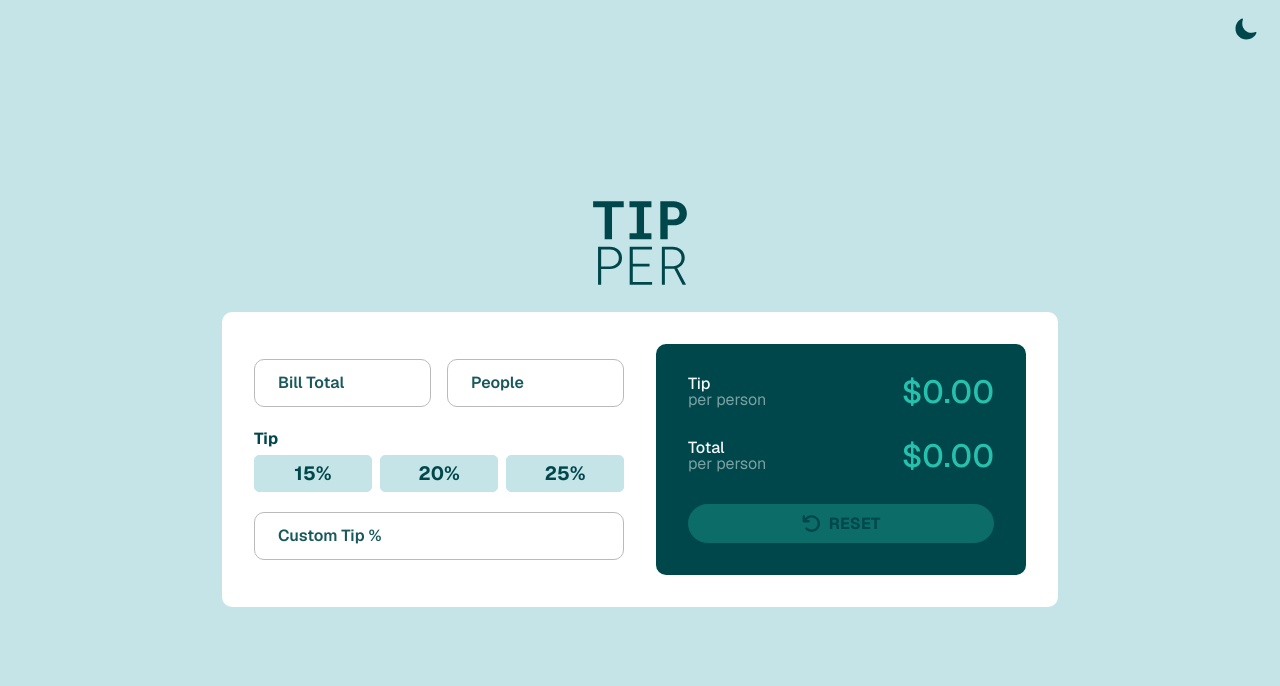
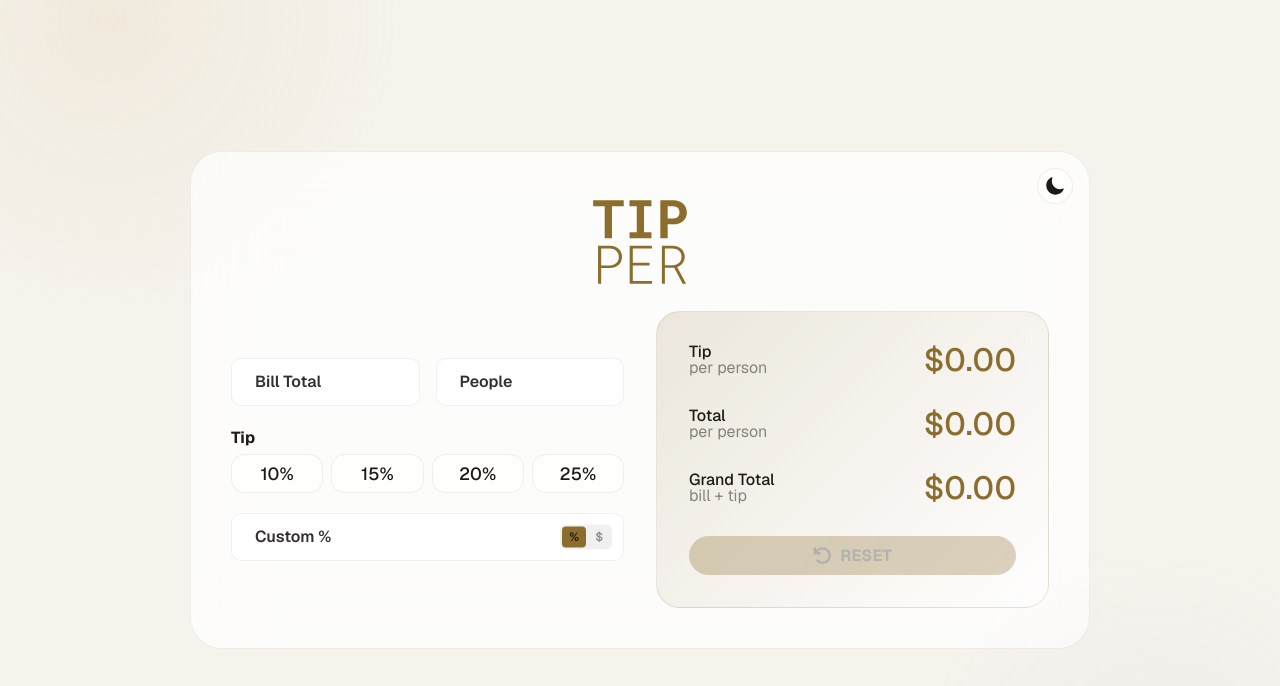
Before and after one commit to AceGK/tip-calculator, a Next.js app: page / in a window 1280 px wide. Shown: the top 686 px of the page. Built offline with nearby package versions, Linux system fonts and the light colour scheme.

Commit message:
styling update +add custom % or $ toggle

```diff
--- a/src/app/page.tsx
+++ b/src/app/page.tsx
@@ -12,16 +12,25 @@ export default function Home() {
   const [people, setPeople] = useState("");
   const [selectedTip, setSelectedTip] = useState("");
   const [customTip, setCustomTip] = useState("");
+  const [customTipMode, setCustomTipMode] = useState<"pct" | "amt">("pct");
   const [tip, setTip] = useState("$0.00");
   const [total, setTotal] = useState("$0.00");
+  const [grandTotal, setGrandTotal] = useState("$0.00");
 
   useEffect(() => {
     const billValue = parseFloat(bill) || 0;
     const peopleValue = parseInt(people) || 1;
-    const tipValue =
-      customTip !== "" ? parseFloat(customTip) : parseFloat(selectedTip) || 0;
-
-    const tipAmount = (billValue * (tipValue / 100)) / peopleValue;
+    let tipAmount: number;
+    if (customTip !== "") {
+      if (customTipMode === "amt") {
+        tipAmount = parseFloat(customTip) / peopleValue;
+      } else {
+        tipAmount = (billValue * (parseFloat(customTip) / 100)) / peopleValue;
+      }
+    } else {
+      const tipPct = parseFloat(selectedTip) || 0;
+      tipAmount = (billValue * (tipPct / 100)) / peopleValue;
+    }
     const totalAmount = billValue / peopleValue + tipAmount;
 
     const formatter = new Intl.NumberFormat("en-US", {
@@ -31,7 +40,8 @@ export default function Home() {
 
     setTip(formatter.format(tipAmount));
     setTotal(formatter.format(totalAmount));
-  }, [bill, people, selectedTip, customTip]);
+    setGrandTotal(formatter.format(totalAmount * peopleValue));
+  }, [bill, people, selectedTip, customTip, customTipMode]);
 
   const reset = () => {
     setBill("");
@@ -40,6 +50,7 @@ export default function Home() {
     setCustomTip("");
     setTip("$0.00");
     setTotal("$0.00");
+    setGrandTotal("$0.00");
   };
 
   const shouldDisableReset =
@@ -64,6 +75,7 @@ export default function Home() {
                 required
                 autoComplete="off"
                 align="right"
+                prefix="$"
               />
 
               <InputField
@@ -83,7 +95,7 @@ export default function Home() {
                 Tip
               </label>
               <div className={styles.buttonsContainer}>
-                {[15, 20, 25].map((val) => {
+                {[10, 15, 20, 25].map((val) => {
                   const isSelected = selectedTip === String(val);
                   return (
                     <label
@@ -117,16 +129,28 @@ export default function Home() {
                 })}
 
                 <div className={styles.customTipInputWrapper}>
+                  <div className={styles.customTipToggle}>
+                    <button
+                      className={`${styles.modeBtn} ${customTipMode === "pct" ? styles.modeBtnActive : ""}`}
+                      onClick={() => setCustomTipMode("pct")}
+                      type="button"
+                    >%</button>
+                    <button
+                      className={`${styles.modeBtn} ${customTipMode === "amt" ? styles.modeBtnActive : ""}`}
+                      onClick={() => setCustomTipMode("amt")}
+                      type="button"
+                    >$</button>
+                  </div>
                   <InputField
                     type="number"
                     name="customTip"
                     value={customTip}
                     onChange={(e) => {
-                      const cleaned = e.target.value.replace(/[^0-9]/g, "");
+                      const cleaned = e.target.value.replace(/[^0-9.]/g, "");
                       setCustomTip(cleaned);
                       setSelectedTip("");
                     }}
-                    placeholderText="Custom Tip %"
+                    placeholderText={customTipMode === "pct" ? "Custom %" : "Custom $"}
                     autoComplete="off"
                     align="right"
                   />
@@ -150,6 +174,13 @@ export default function Home() {
               </div>
               <div>{total}</div>
             </div>
+            <div className={styles.item}>
+              <div>
+                <p>Grand Total</p>
+                <p>bill + tip</p>
+              </div>
+              <div>{grandTotal}</div>
+            </div>
             <div className={styles.resetContainer}>
               <button
                 onClick={reset}
--- a/src/components/input/index.tsx
+++ b/src/components/input/index.tsx
@@ -10,6 +10,7 @@ interface InputFieldProps {
   required?: boolean;
   autoComplete?: string;
   align?: "left" | "right";
+  prefix?: string;
 }
 
 const InputField: FC<InputFieldProps> = ({
@@ -21,9 +22,11 @@ const InputField: FC<InputFieldProps> = ({
   required = false,
   autoComplete = "off",
   align,
+  prefix,
 }) => {
   return (
     <div className={styles.inputContainer}>
+      {prefix && <span className={styles.prefix}>{prefix}</span>}
       <input
         type={type}
         id={name}
@@ -35,7 +38,7 @@ const InputField: FC<InputFieldProps> = ({
         autoComplete={autoComplete}
         className={`${align === "right" ? styles.alignRight : styles.alignLeft} ${
           value ? styles.hasValue : ""
-        }`}
+        } ${prefix ? styles.hasPrefix : ""}`}
         inputMode="decimal"
         pattern="^\d+(\.\d{0,2})?$"
       />
--- a/src/components/input/styles.module.scss
+++ b/src/components/input/styles.module.scss
@@ -7,22 +7,22 @@
 
   label {
     font-weight: 600;
-    color: var(--clr-text-100);
+    color: var(--clr-text);
   }
 
   input,
   select {
     height: 3rem;
     width: 100%;
-    border: 1px solid var(--clr-border-100);
+    border: 1px solid var(--clr-border);
     border-radius: 10px;
-    background-color: var(--bg4);
+    background-color: var(--bg-input);
   }
   input:focus,
   select:focus,
   input[type="date"]:focus-within {
     outline: none;
-    border-color: var(--clr-primary-300);
+    border-color: var(--clr-focus);
   }
   input:focus + .placeholderText .text,
   select:focus + .placeholderText .text,
@@ -34,7 +34,7 @@
   input:-webkit-autofill:focus + .placeholderText .text,
   input.hasValue + .placeholderText .text {
     border-radius:5px;
-    background-color: var(--bg4);
+    background-color: var(--bg-input);
     font-size: 0.8125rem;
     transform: translate(0, -1.70em);
     opacity:1;
@@ -42,8 +42,8 @@
   input:focus + .placeholderText .text,
   select:focus + .placeholderText .text,
   input[type="date"]:focus-within + .placeholderText .text {
-    border-color: var(--clr-primary-300);
-    color: var(--clr-primary-300);
+    border-color: var(--clr-focus);
+    color: var(--clr-focus);
   }
 
   .placeholderText {
@@ -62,7 +62,7 @@
     padding: 0 0.5rem;
     background-color: transparent;
     transform: translate(0);
-    color: var(--clr-text-100);
+    color: var(--clr-text);
     opacity: 0.9;
     transition: transform 0.15s ease-out, font-size 0.15s ease-out,
     background-color 0s, color 0s ease-out;
@@ -89,7 +89,7 @@
   select:-webkit-autofill,
   select:-webkit-autofill:hover,
   select:-webkit-autofill:focus {
-    -webkit-box-shadow: 0 0 0px 1000px var(--clr-text-100) inset !important;
+    -webkit-box-shadow: 0 0 0px 1000px var(--clr-text) inset !important;
   }
 
   input[type="date"]::-webkit-datetime-edit {
@@ -115,3 +115,25 @@
 .alignLeft {
   text-align: left;
 }
+
+.prefix {
+  position: absolute;
+  left: 1rem;
+  top: 50%;
+  transform: translateY(-50%);
+  color: var(--clr-text);
+  opacity: 0;
+  pointer-events: none;
+  font-size: 1rem;
+  z-index: 1;
+  transition: opacity 0.15s ease;
+}
+
+.inputContainer:focus-within .prefix,
+.inputContainer:has(input.hasValue) .prefix {
+  opacity: 0.5;
+}
+
+.hasPrefix {
+  padding-left: 1.75rem !important;
+}
--- a/src/components/themeToggle/styles.module.scss
+++ b/src/components/themeToggle/styles.module.scss
@@ -4,15 +4,30 @@
   right:1rem;
 
   button {
-    border:none;
-    background:transparent;
+    width: 36px;
+    height: 36px;
+    border-radius: 50%;
+    border: 1px solid var(--glass-border);
+    background: var(--bg-surface);
+    display: flex;
+    align-items: center;
+    justify-content: center;
+    cursor: pointer;
+    transition: background 0.25s;
+
     &:hover {
-      cursor: pointer;
+      background: var(--clr-accent-subtle);
     }
+
+    &:focus-visible {
+      outline: 2px solid var(--clr-accent);
+      outline-offset: 2px;
+    }
+
     > svg {
-      color:var(--clr-text-100);
-      width:1.5rem;
-      height:1.5rem;
+      color:var(--clr-text);
+      width:1.25rem;
+      height:1.25rem;
     }
   }
 }
--- a/src/styles/globals.scss
+++ b/src/styles/globals.scss
@@ -1,8 +1,37 @@
 @import "./mixins";
 
 body {
-  background: var(--bg3);
+  background: var(--bg-page);
+  color: var(--clr-text);
   margin: 0;
+  min-height: 100vh;
+  overflow-x: hidden;
+
+  // Ambient glow — top left
+  &::before {
+    content: '';
+    position: fixed;
+    top: -35%;
+    left: -15%;
+    width: 600px;
+    height: 600px;
+    background: radial-gradient(circle, var(--glow-warm) 0%, transparent 70%);
+    pointer-events: none;
+    z-index: 0;
+  }
+
+  // Ambient glow — bottom right
+  &::after {
+    content: '';
+    position: fixed;
+    bottom: -30%;
+    right: -10%;
+    width: 500px;
+    height: 500px;
+    background: radial-gradient(circle, var(--glow-cool) 0%, transparent 70%);
+    pointer-events: none;
+    z-index: 0;
+  }
 }
 
 * {
--- a/src/styles/page.module.scss
+++ b/src/styles/page.module.scss
@@ -4,7 +4,7 @@
   text-align: center;
   padding-bottom: 1rem;
   svg {
-    fill: var(--clr-text-100);
+    fill: var(--clr-accent);
     width: 100px;
     height: 100px;
 
@@ -20,18 +20,33 @@
   align-items: center;
   justify-content: center;
   height: 100svh;
+  padding: 24px;
 }
 
 .wrapper {
-  padding: 2rem;
-  background: var(--bg3);
+  padding: 2.5rem;
+  background: var(--glass-surface);
+  border: 1px solid var(--glass-border);
+  backdrop-filter: blur(40px);
   max-width: 900px;
   margin: auto;
-  border-radius: 10px;
+  border-radius: 32px;
+  animation: pop 0.6s cubic-bezier(0.34, 1.56, 0.64, 1);
 
   @include mobile {
-    padding: 0.5rem;
-    border-radius: 0;
+    padding: 1.25rem;
+    border-radius: 24px;
+  }
+}
+
+@keyframes pop {
+  from {
+    opacity: 0;
+    transform: scale(0.95) translateY(10px);
+  }
+  to {
+    opacity: 1;
+    transform: scale(1) translateY(0);
   }
 }
 
@@ -40,22 +55,18 @@
   grid-template-columns: repeat(2, 1fr);
   flex-wrap: wrap;
   align-items: center;
-  background: var(--bg4);
-  padding: 2rem;
-  border-radius: 10px;
+  background: transparent;
+  padding: 0;
+  border-radius: 0;
   gap: 2rem;
   box-sizing: border-box;
   @include tablet {
     grid-template-columns: 1fr;
   }
-  @include mobile {
-    // background: none;
-    padding: 1rem;
-  }
 }
 
 .userInputs {
-  color: var(--clr-text-100);
+  color: var(--clr-text);
   flex: 1;
   min-width: 50%;
 }
@@ -91,27 +102,80 @@
   }
 }
 
+.customTipInputWrapper {
+  position: relative;
+
+  // Push input text left to clear the toggle pill
+  input {
+    padding-right: 5rem !important;
+  }
+}
+
+.customTipToggle {
+  display: flex;
+  gap: 2px;
+  position: absolute;
+  top: 50%;
+  right: 0.75rem;
+  transform: translateY(-50%);
+  z-index: 2;
+  background: var(--glass-border);
+  border-radius: 6px;
+  padding: 2px;
+}
+
+.modeBtn {
+  padding: 2px 7px;
+  font-size: 0.75rem;
+  font-weight: 600;
+  border: none;
+  background: transparent;
+  color: var(--clr-text);
+  opacity: 0.45;
+  border-radius: 4px;
+  cursor: pointer;
+  transition: all 0.15s ease;
+  line-height: 1.4;
+
+  &:hover {
+    opacity: 0.75;
+  }
+}
+
+.modeBtnActive {
+  background: var(--clr-accent);
+  color: var(--clr-on-accent);
+  opacity: 1;
+}
+
 .customTipLabel {
   position: relative;
   flex: 1 0 100%;
 
   input {
     width: 100%;
-    // padding: 0.75rem 2rem 0.75rem 1rem;
     font-size: 1.2rem;
     text-align: center;
-    border: 2px solid var(--bg5);
-    background: var(--bg5);
-    color: var(--clr-text-100);
-    border-radius: 5px;
+    border: 1px solid var(--glass-border);
+    background: var(--bg-surface);
+    color: var(--clr-text);
+    border-radius: 14px;
     outline: none;
+    transition: border-color 0.3s, box-shadow 0.3s;
 
     &::placeholder {
-      color: var(--clr-text-100);
+      color: var(--clr-text);
+      opacity: 0.4;
     }
 
     &:hover {
       cursor: pointer;
+      border-color: var(--clr-accent-subtle);
+    }
+
+    &:focus {
+      border-color: var(--clr-accent);
+      box-shadow: 0 0 0 3px var(--clr-accent-subtle);
     }
 
     &:focus::placeholder {
@@ -122,16 +186,17 @@
 
 .results {
   flex: 1;
-  background: var(--bg1);
-  border-radius: 10px;
-  color: var(--accent5);
+  background: linear-gradient(135deg, var(--clr-accent-subtle) 0%, var(--glass-surface) 100%);
+  border: 1px solid var(--clr-accent-subtle);
+  border-radius: 24px;
+  color: var(--clr-result-text);
   display: flex;
   flex-direction: column;
   justify-content: space-between;
   padding: 2rem;
   gap: 2rem;
   @include mobile {
-    padding: 1rem;
+    padding: 1.25rem;
   }
 }
 
@@ -160,7 +225,7 @@
   div:last-child {
     font-size: 2rem;
     font-weight: 500;
-    color: var(--accent2);
+    color: var(--clr-accent);
   }
 }
 
@@ -178,23 +243,31 @@
   font-weight: bold;
   font-size: 1rem;
   text-transform: uppercase;
-  background: var(--accent2);
-  color: var(--accent1);
-  border: 1px solid var(--accent2);
+  background: var(--clr-accent);
+  color: var(--clr-on-accent);
+  border: 1px solid var(--clr-accent);
   border-radius: 50px;
   outline: none;
+  cursor: pointer;
+  transition: background 0.25s, transform 0.2s;
 
   svg {
     width: 1.2rem;
   }
 
   &:hover {
-    background: var(--accent3);
-    cursor: pointer;
+    background: var(--clr-accent-subtle);
+    border-color: var(--clr-accent-subtle);
+    transform: translateY(-1px);
   }
+
+  &:active {
+    transform: translateY(0);
+  }
+
   &:focus-visible {
-    outline: 3px solid white; // or whatever color works with your theme
-    color:white;
+    outline: 2px solid var(--clr-accent);
+    outline-offset: 2px;
   }
 }
 
@@ -205,30 +278,32 @@
 
 .radioLabel {
   flex: 1;
-  background: var(--bg3);
-  color: var(--clr-text-100);
-  border: 1px solid var(--bg3);
-  border-radius: 5px;
-  padding: 0.5rem;
-  font-size: 1.2rem;
-  font-weight: bold;
+  background: var(--bg-surface);
+  color: var(--clr-text);
+  border: 1px solid var(--glass-border);
+  border-radius: 14px;
+  padding: 0.6rem;
+  font-size: 1.1rem;
+  font-weight: 500;
   text-align: center;
   cursor: pointer;
   user-select: none;
+  transition: all 0.25s;
 
   input {
     display: none;
   }
 
   &:hover {
-    background: var(--accent3);
-    border-color: var(--accent3);
-    color: var(--accent1);
+    background: var(--clr-accent-subtle);
+    border-color: var(--clr-accent-subtle);
+    color: var(--clr-text);
   }
 
   &.selected {
-    background-color: var(--accent2);
-    border-color: var(--accent2);
-    color: var(--accent1);
+    background-color: var(--clr-accent-subtle);
+    border-color: var(--clr-accent);
+    color: var(--clr-accent);
+    font-weight: 600;
   }
 }
```
Also changed, not shown: src/styles/_variables.scss (+39 -60 lines).
